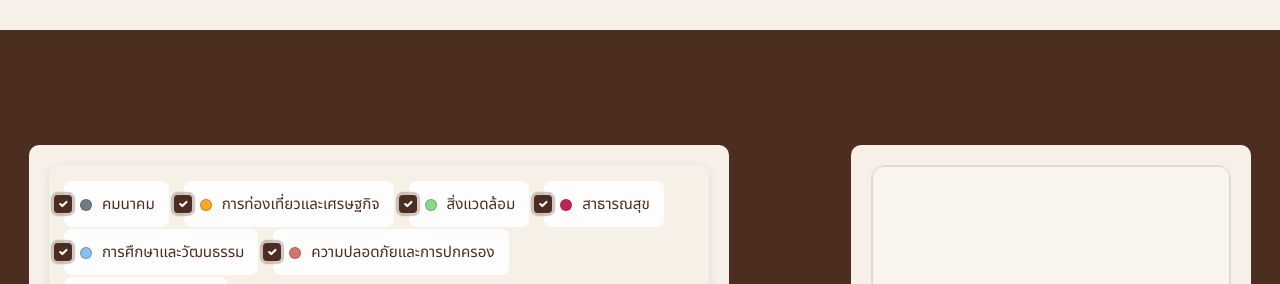
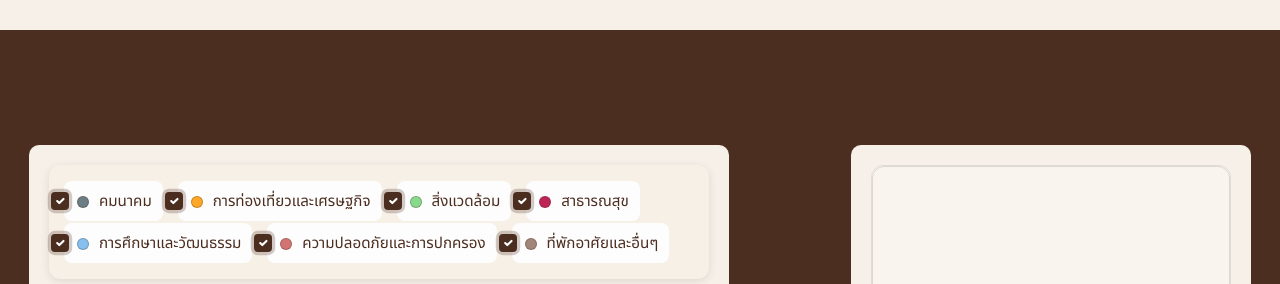
Before and after one commit to dookda/cmu_499_fai_svi, a website built with Vite: page nodejs/www/page01.html in a window 1280 px wide. Shown: the part 231-515 px from the top of the page. Built offline with nearby package versions, Linux system fonts and the light colour scheme; no server answers; a web font is replaced by a local one.

Commit message:
update css

```diff
--- a/nodejs/www/style01.css
+++ b/nodejs/www/style01.css
@@ -369,7 +369,7 @@
 /* ===== Custom Checkbox Styling ===== */
 .form-check {
     margin: 1px 15px 1px 0;
-    padding: 8px 12px;
+    padding: 5px 9px;
     background: rgba(255, 255, 255, 0.9);
     border-radius: 8px;
     transition: all 0.3s ease;
```
